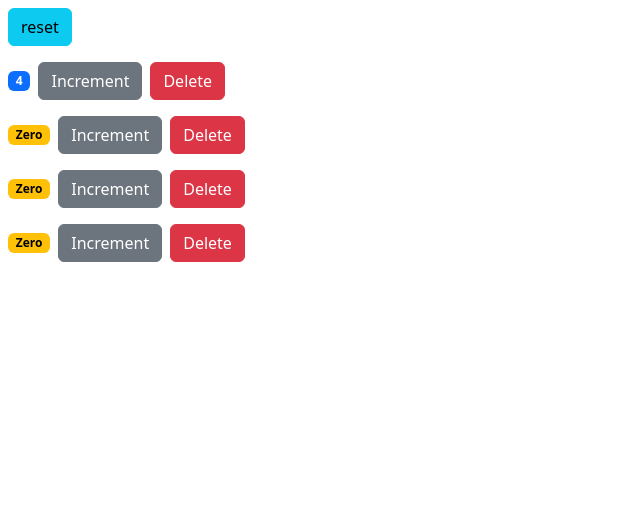
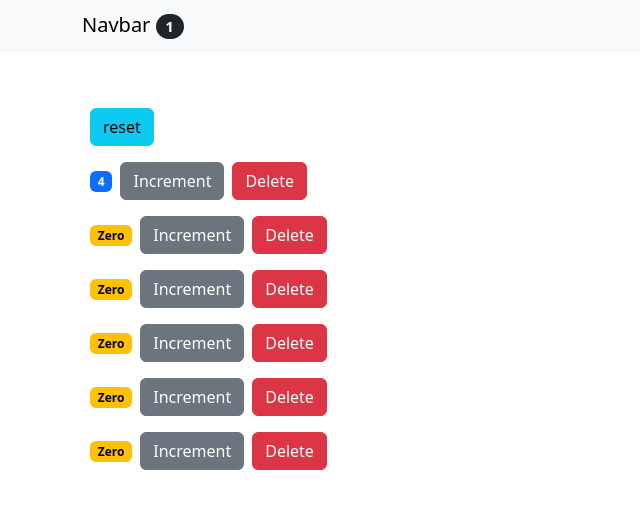
Before and after one commit to foverokavindz/ReactVidly, a React (Create React App) app: page / in a window 1280 px wide. Shown: the top 508 px of the page, without its empty margins (0-640 px from the left). Built offline with nearby package versions, Linux system fonts and the light colour scheme.

Commit message:
Add App.js-funtional component

```diff
--- a/src/App.js
+++ b/src/App.js
@@ -1,13 +1,66 @@
 import React, { Component } from 'react';
-import Movies from './components/movies';
-import './App.css';
+import Navbar from './components/navbar';
+import Counters from './components/counters';
+//import Movies from './components/movies';
+//import './App.css';
 
 class App extends Component {
+  state = {
+    counters: [
+      { id: 1, value: 4 },
+      { id: 2, value: 0 },
+      { id: 3, value: 0 },
+      { id: 4, value: 0 },
+      { id: 5, value: 0 },
+      { id: 6, value: 0 },
+    ],
+  };
+
+  handleIncrement = (counter) => {
+    const counters = [...this.state.counters];
+    const index = counters.indexOf(counter);
+    counters[index] = { ...counter };
+    counters[index].value++;
+    this.setState({ counters });
+  };
+
+  handleDelete = (counterId) => {
+    const counters = this.state.counters.filter((c) => c.id !== counterId);
+    this.setState({ counters });
+  };
+
+  handleReset = () => {
+    const counters = this.state.counters.map((c) => {
+      c.value = 0;
+      return c;
+    });
+    this.setState({ counters });
+  };
+
   render() {
     return (
+      // Counter ------------
+      <>
+        <Navbar
+          totalCounters={this.state.counters.filter((c) => c.value > 0).length}
+        />
+        <main className="container mt-5">
+          <Counters
+            counters={this.state.counters}
+            onReset={this.handleReset}
+            onIncrement={this.handleIncrement}
+            onDelete={this.handleDelete}
+          />
+        </main>
+      </>
+
+      // movie   ------------
+
+      /*
       <main className="container">
         <Movies />
       </main>
+      */
     );
   }
 }
--- a/src/components/counter.jsx
+++ b/src/components/counter.jsx
@@ -1,22 +1,12 @@
 import React, { Component } from 'react';
 
 class Counter extends Component {
-  state = {
-    value: this.props.counter.value,
-  };
-
-  handleIncrement = () => {
-    this.setState({ value: this.state.value + 1 });
-  };
-
   render() {
-    console.log(this.props);
-
     return (
       <div>
         <span className={this.getBadgeClasses()}>{this.formatCount()}</span>
         <button
-          onClick={this.handleIncrement}
+          onClick={() => this.props.onIncrement(this.props.counter)}
           className="btn btn-secondary btn-md"
         >
           Increment
@@ -33,12 +23,12 @@ class Counter extends Component {
 
   getBadgeClasses() {
     let classes = 'badge m-2 text-bg-';
-    classes += this.state.value === 0 ? 'warning' : 'primary';
+    classes += this.props.counter.value === 0 ? 'warning' : 'primary';
     return classes;
   }
 
   formatCount() {
-    const { value } = this.state;
+    const { value } = this.props.counter;
     return value === 0 ? 'Zero' : value;
   }
 }
--- a/src/components/counters.jsx
+++ b/src/components/counters.jsx
@@ -2,39 +2,21 @@ import React, { Component } from 'react';
 import Counter from './counter';
 
 class Counters extends Component {
-  state = {
-    counters: [
-      { id: 1, value: 4 },
-      { id: 2, value: 0 },
-      { id: 3, value: 0 },
-      { id: 4, value: 0 },
-    ],
-  };
-
-  handleDelete = (counterId) => {
-    const counters = this.state.counters.filter((c) => c.id !== counterId);
-    this.setState({ counters });
-  };
-
-  handleReset = () => {
-    const counters = this.state.counters.map((c) => {
-      c.value = 0;
-      return c;
-    });
-    this.setState({ counters });
-  };
-
   render() {
     return (
       <>
-        <button onClick={this.handleReset} className="btn btn-info btn-md m-2">
+        <button
+          onClick={this.props.onReset}
+          className="btn btn-info btn-md m-2"
+        >
           reset
         </button>
-        {this.state.counters.map((counter) => (
+        {this.props.counters.map((counter) => (
           <Counter
-            key={counter.id}
-            onDelete={this.handleDelete}
-            counter={counter}
+            key={counter.id} // { id: 1, value: 4 }
+            onDelete={this.props.onDelete}
+            counter={counter} // { id: 1, value: 4 }
+            onIncrement={this.props.onIncrement}
           />
         ))}
       </>
--- /dev/null
+++ b/src/components/navbar.jsx
@@ -0,0 +1,18 @@
+const Navbar = (props) => {
+  return (
+    <>
+      <nav className="navbar bg-light">
+        <div className="container">
+          <span className="navbar-brand mb-0 h1">
+            Navbar{' '}
+            <span className="badge rounded-pill badge-secondary bg-dark">
+              {props.totalCounters}
+            </span>
+          </span>
+        </div>
+      </nav>
+    </>
+  );
+};
+
+export default Navbar;
--- a/src/index.js
+++ b/src/index.js
@@ -6,12 +6,10 @@ import reportWebVitals from './reportWebVitals';
 import 'bootstrap/dist/css/bootstrap.css';
 import 'font-awesome/css/font-awesome.css';
 
-import Counters from './components/counters';
-
 const root = ReactDOM.createRoot(document.getElementById('root'));
 root.render(
   <React.StrictMode>
-    <Counters />
+    <App />
   </React.StrictMode>
 );
 
```
